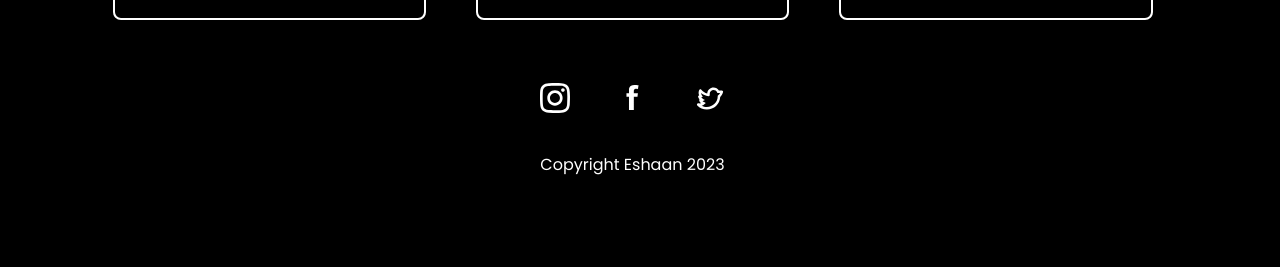
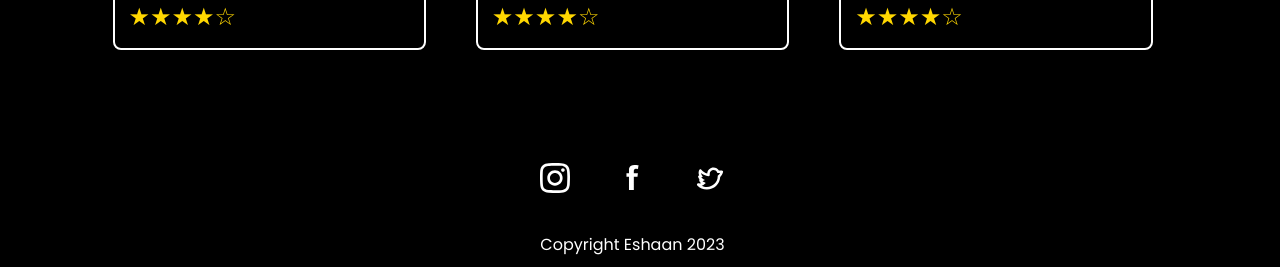
Before and after one commit to e-for-eshaan/bakery, a React (Create React App) app: page /products/cakes in a window 1280 px wide. Shown: the part 1001-1268 px from the top of the page. Before the commit the page ends 1191 px from the top, so only its background shows below. Built offline with nearby package versions, Linux system fonts and the light colour scheme.

Commit message:
hot fixed navbar and footer

```diff
--- a/src/features/ProductSection/ProductSection.scss
+++ b/src/features/ProductSection/ProductSection.scss
@@ -1,4 +1,6 @@
 @import "../../styles/variable.scss";
+.productSection {
+  padding-top: 30px;
   .links {
     width: 100%;
     display: flex;
@@ -17,3 +19,4 @@
     gap: 10px;
     padding: 15px 0;
   }
+}
--- a/src/layout/Footer/Footer.scss
+++ b/src/layout/Footer/Footer.scss
@@ -1,5 +1,6 @@
 footer {
   color: white;
+  padding-top: 50px;
   ul {
     list-style: none;
     display: flex;
```
Lines whose indentation alone changed are shown as unchanged.
